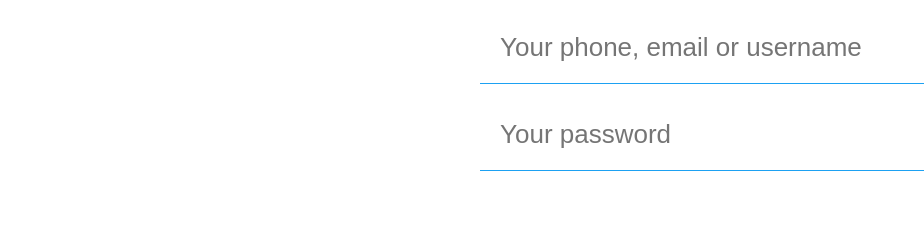
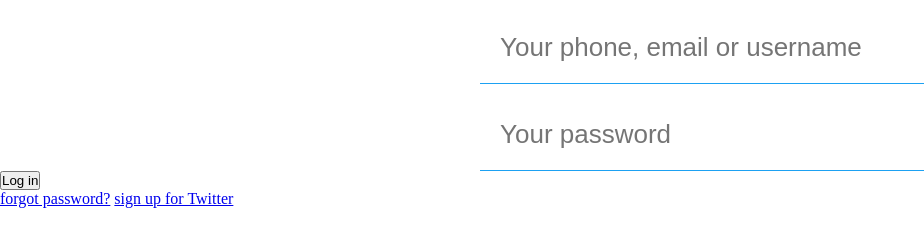
Before and after one commit to HaciyevAlik/twitter-login, a plain HTML site: page index.html in a window 1280 px wide. Shown: the part 149-396 px from the top of the page, without its empty margins (0-924 px from the left). Drawn offline with Linux system fonts and the light colour scheme.

Commit message:
Added button and paragraphs

```diff
--- a/index.html
+++ b/index.html
@@ -19,6 +19,13 @@
             <input type="text" class="text" placeholder="Your phone, email or username"/> <br>
             <input type="pasword" class="text" placeholder="Your password" />
         </div>
+        <div class="hero-btn">
+            <button>Log in</button>
+        </div>
+        <div class="paragraphs">
+            <a href="#" target="_blank" id="forgot">forgot password?</a>
+            <a href="#" target="_blank" id="sign-up">sign up for Twitter</a>
+        </div>
     </div>
 </body>
 
```
